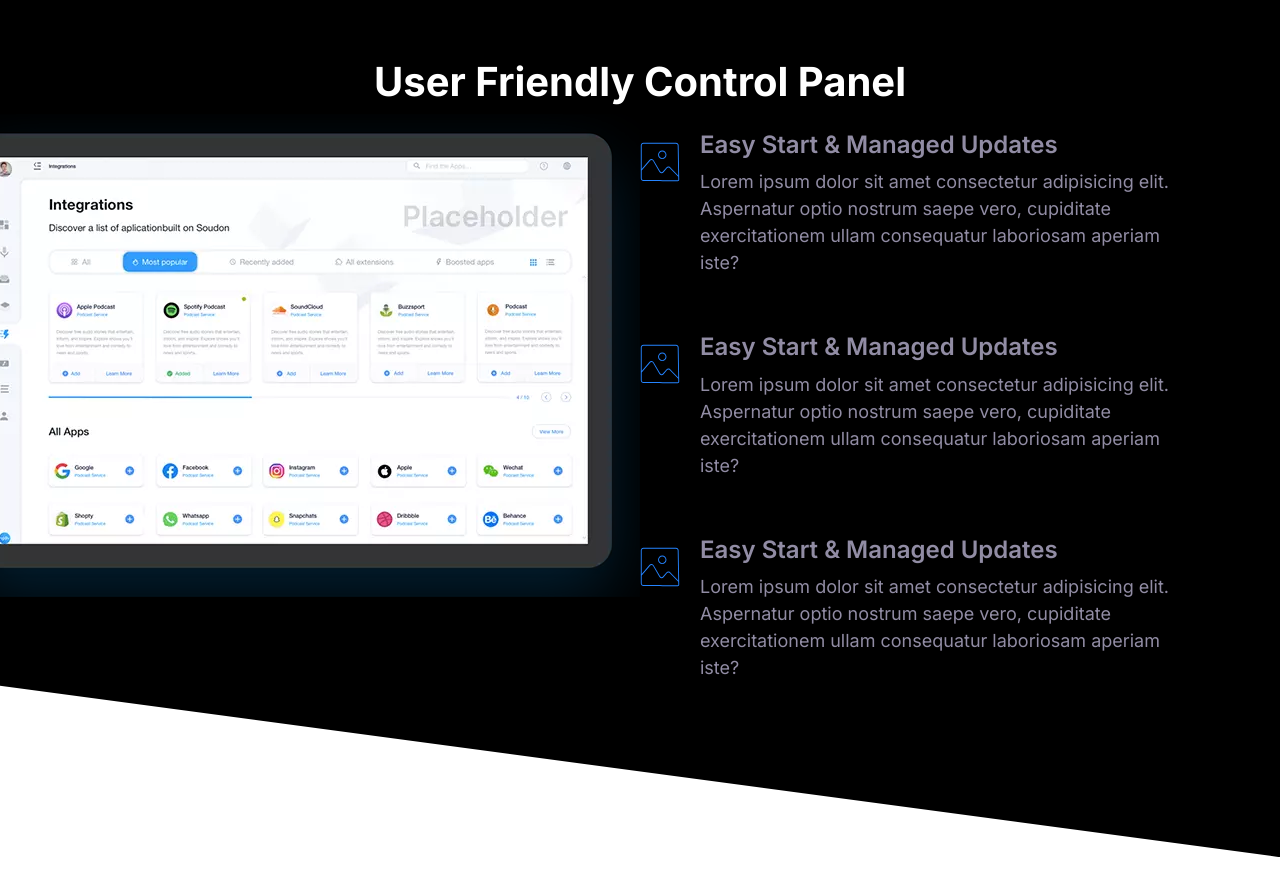
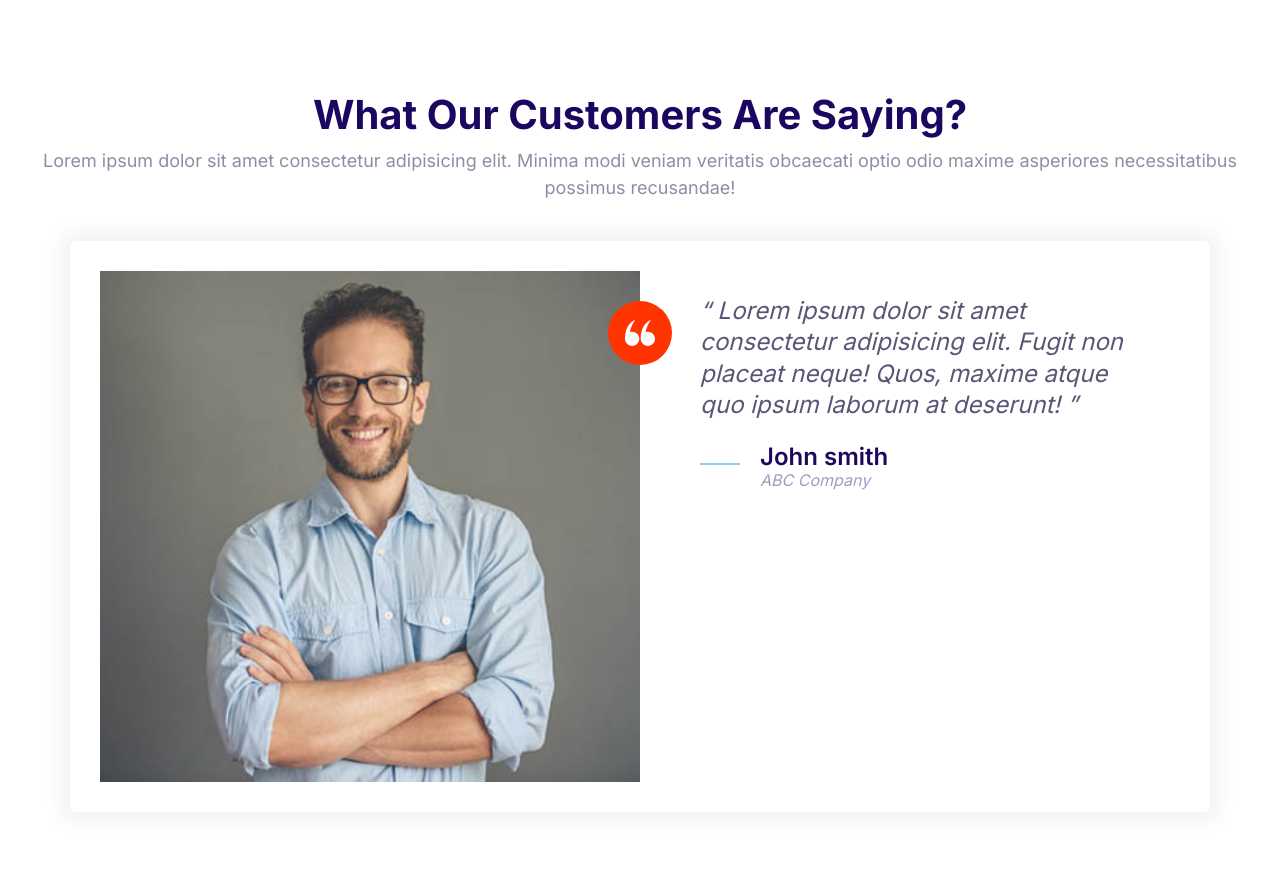
Before and after one commit to Amirhosseinsaberi/amirproject, a plain HTML site: page index.html in a window 1280 px wide. Drawn offline with Linux system fonts and the light colour scheme.

Commit message:
Build testimonials block

```diff
--- a/CSS/styles.css
+++ b/CSS/styles.css
@@ -637,6 +637,7 @@ a {
 
 .block__header {
   text-align: center;
+  margin-bottom: 4rem;
 }
 
 .block__heading {
--- a/index.html
+++ b/index.html
@@ -15,80 +15,51 @@
     <link rel="stylesheet" href="/css/styles.css" />
   </head>
   <body>
-    <section class="block block--dark block--skewed-right block-showcase">
+    <section class="block">
       <header class="block__header">
-        <h2 class="block__heading">User Friendly Control Panel</h2>
+        <h2>What Our Customers Are Saying?</h2>
+        Lorem ipsum dolor sit amet consectetur adipisicing elit. Minima modi
+        veniam veritatis obcaecati optio odio maxime asperiores necessitatibus
+        possimus recusandae!
       </header>
-      <div class="container grid grid--1x2">
-        <picture class="block-showcase__image">
-          <source
-            type="image/webp"
-            srcset="/images/ipad.webp 1x, /images/ipad@2x.webp 2x"
+      <div class="container">
+        <div class="card testimonial">
+          <div class="grid grid--1x2">
+            <div class="testimonial__image">
+              <img
+                src="/images/testimonial.jpg"
+                alt="A happy smiling customer."
               />
-
-          <source
-            type="image/png"
-            srcset="/images/ipad.png 1x, /images/ipad@2x.png 2x"
-          />
-
-          <img src="/images/ipad.png" alt="An ipad screen." />
-        </picture>
-        <ul class="list">
-          <li>
+              <span class="icon-container icon-container--accent">
+                <svg class="icon icon--white icon--small">
+                  <use xlink:href="/images/sprite.svg#quotes"></use>
+                </svg>
+              </span>
+            </div>
+            <blockquote class="quote">
+              <p class="quote__text">
+                Lorem ipsum dolor sit amet consectetur adipisicing elit. Fugit
+                non placeat neque! Quos, maxime atque quo ipsum laborum at
+                deserunt!
+              </p>
+              <footer>
                 <div class="media">
                   <div class="media__image">
-                <svg class="icon icon--primary">
-                  <use xlink:href="/images/sprite.svg#snap"></use>
+                    <svg class="icon icon--primary quote__line">
+                      <use xlink:href="/images/sprite.svg#line"></use>
                     </svg>
                   </div>
                   <div class="media__body">
-                <h3 class="media__title">Easy Start & Managed Updates</h3>
-                <p>
-                  Lorem ipsum dolor sit amet consectetur adipisicing elit.
-                  Aspernatur optio nostrum saepe vero, cupiditate exercitationem
-                  ullam consequatur laboriosam aperiam iste?
-                </p>
+                    <h3 class="media__title quote__author">John smith</h3>
+                    <p class="quote__organization">ABC Company</p>
                   </div>
                 </div>
-          </li>
-          <li>
-            <div class="media">
-              <div class="media__image">
-                <svg class="icon icon--primary">
-                  <use xlink:href="/images/sprite.svg#snap"></use>
-                </svg>
-              </div>
-              <div class="media__body">
-                <h3 class="media__title">Easy Start & Managed Updates</h3>
-                <p>
-                  Lorem ipsum dolor sit amet consectetur adipisicing elit.
-                  Aspernatur optio nostrum saepe vero, cupiditate exercitationem
-                  ullam consequatur laboriosam aperiam iste?
-                </p>
+              </footer>
+            </blockquote>
           </div>
         </div>
-          </li>
-          <li>
-            <div class="media">
-              <div class="media__image">
-                <svg class="icon icon--primary">
-                  <use xlink:href="/images/sprite.svg#snap"></use>
-                </svg>
-              </div>
-              <div class="media__body">
-                <h3 class="media__title">Easy Start & Managed Updates</h3>
-                <p>
-                  Lorem ipsum dolor sit amet consectetur adipisicing elit.
-                  Aspernatur optio nostrum saepe vero, cupiditate exercitationem
-                  ullam consequatur laboriosam aperiam iste?
-                </p>
-              </div>
-            </div>
-          </li>
-        </ul>
       </div>
     </section>
-
     <script src="/JS/main.js"></script>
   </body>
 </html>
```
Lines whose indentation alone changed are shown as unchanged.
